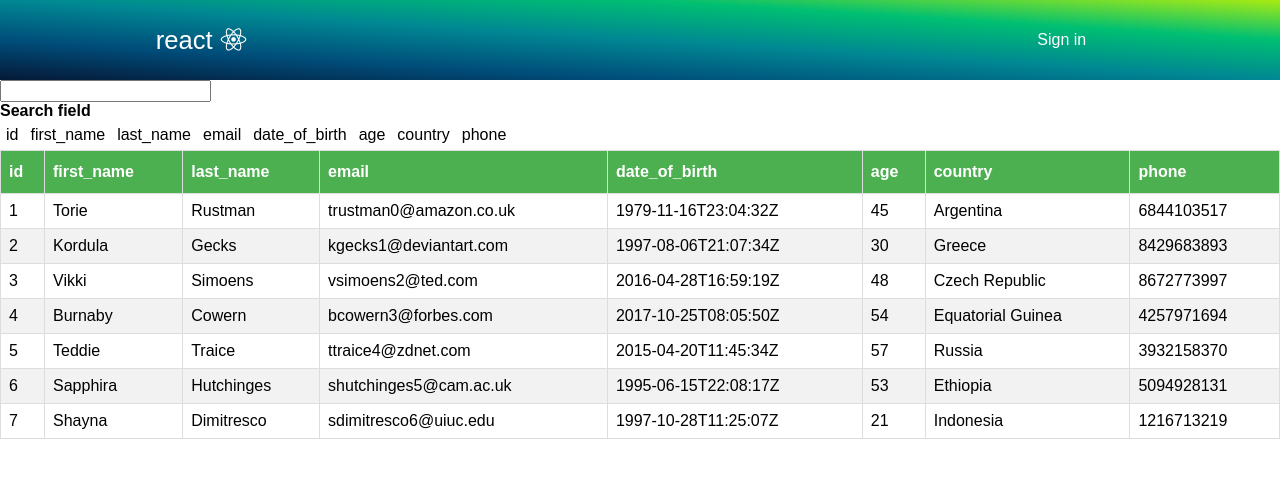
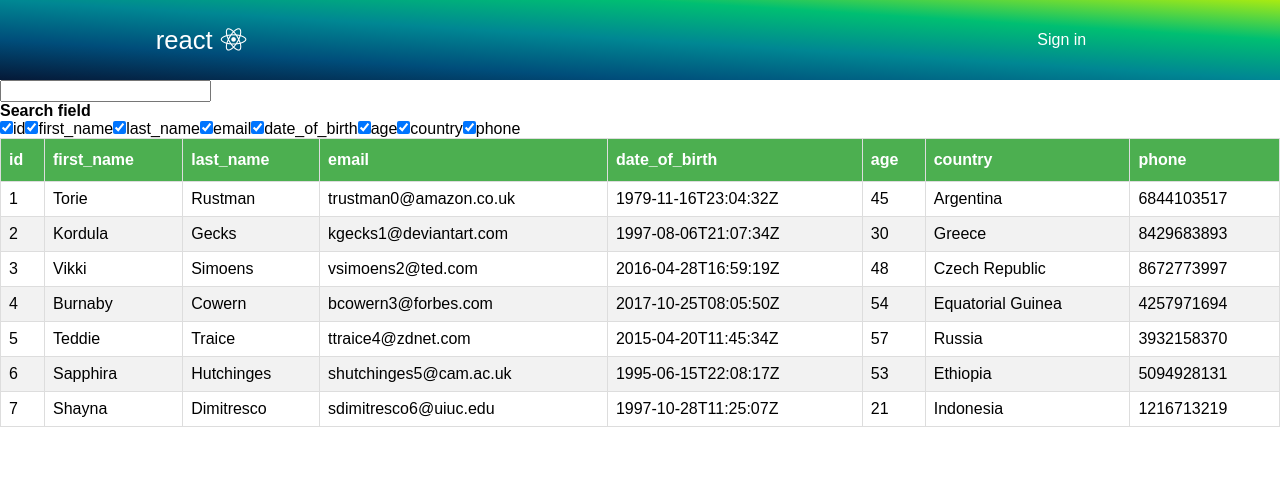
Before and after one commit to quanhoang288/Web-Technology-Project, a React (Create React App) app in the folder frontend/: page /dashboard in a window 1280 px wide. Shown: the top 478 px of the page. Built offline with nearby package versions, Linux system fonts and the light colour scheme.

Commit message:
'UpdateTable'

```diff
--- a/frontend/public/index.html
+++ b/frontend/public/index.html
@@ -15,7 +15,7 @@
       manifest.json provides metadata used when your web app is installed on a
       user's mobile device or desktop. See https://developers.google.com/web/fundamentals/web-app-manifest/
     -->
-    <link rel="manifest" href="%PUBLIC_URL%/manifest.json" />
+
     <!--
       Notice the use of %PUBLIC_URL% in the tags above.
       It will be replaced with the URL of the `public` folder during the build.
--- a/frontend/src/components/Table/Table.css
+++ b/frontend/src/components/Table/Table.css
@@ -20,41 +20,3 @@ table {
     background-color: #4CAF50;
     color: white;
   }
-
-
-  .hiddenCB label {
-    padding: 4px 6px;
-    line-height: 190%;
-    outline-style: none;
-    transition: all .6s;
-  }
-
-  .hiddenCB div {
-    display: inline;
-    margin: 0;
-    padding: 0;
-    list-style: none;
-  }
-
-  .hiddenCB input[type="checkbox"],
-  .hiddenCB input[type="radio"] {
-    display: none;
-
-  }
-
-  .hiddenCB label {
-
-    cursor: pointer;
-  }
-
-  .hiddenCB input[type="checkbox"]+label:hover{
-    background: rgba(0, 128, 128, .8);
-  }
-
-  .hiddenCB input[type="checkbox"]:checked+label {
-    background: rgba(0, 128, 128, .4);
-  }
-
-  .hiddenCB input[type="checkbox"]:checked+label:hover{
-    background: rgba(0, 128, 128, 0, .7);
-  }
--- a/frontend/src/components/Table/Table.js
+++ b/frontend/src/components/Table/Table.js
@@ -3,19 +3,25 @@ import './Table.css'
 import React, { Component } from 'react'
 
 export class Table extends Component {
-    constructor(props)
-    {
+    constructor(props) {
         super(props)
         this.state = {
-            data:this.props.data,
-            query: '',
-            query_field: []
+            data: this.props.data,
+            query : '',
+            query_field: [],
+
         }
     }
 
     componentDidMount() {
 
         this.setState({ data: this.props.data })
+
+        //init query field
+        const columns = this.props.data[0] && Object.keys(this.props.data[0])
+        const query_field = columns ? columns : []
+        this.setState({query_field:query_field})
+
 
 
     }
@@ -25,89 +31,79 @@ export class Table extends Component {
     }
 
 
-    searchFieldChangeHandler = (field_index) => {
-        const query_field = this.state.query_field
-
-        this.setState({query_field:query_field})
-    }
 
     queryHandler = (e) => {
 
-        this.setState({ query: e.target.value })
+        this.setState({query:e.target.value})
+    }
+    filterData = (data) => {
+        const matchingIndex = []
 
-        if (e.target.value === '') {
-            this.setState({ data: this.props.data });
+        data.forEach((row, idx) => {
+            let flag = true
+            this.state.query_field.forEach((field) => {
+                let match = String(row[field]).toLowerCase().indexOf(this.state.query.toLowerCase())
+                if (match > -1 && flag) {
+                    matchingIndex.push(idx)
+                    flag = false
+                }
+            })
+        }
+        )
+        return this.props.data.filter((_, idx) => {
+            return matchingIndex.indexOf(idx) !== -1
+        })
 
     }
-        else {
-            //perform searching
-            const matchingIndex = []
-            const row_data = this.props.data.map((elm, idx) => {
-                return (Object.values(elm))
-            })
+    render() {
 
-            row_data.forEach((row, idx) => {
-                row.forEach((field, idx) => {
-                    let match = String(field).indexOf(this.state.query)
-                    if (match > -1) {
-                        matchingIndex.push(idx)
-                        console.log(matchingIndex)
-                    }
-                }
-                )
-            }
+        const data = this.filterData(this.props.data)
+        const columns = this.props.data[0] && Object.keys(this.props.data[0])
+        return (
 
-            )
-            this.setState({
-                'data': this.props.data.filter((_, idx) => {
-                    return matchingIndex.indexOf(idx) !== -1
-                })
-            })
-        }
-    }
 
-    render() {
-        const data = this.state.data
-        const columns = data[0] && Object.keys(data[0])
-        return (
             <React.Fragment>
 
 
                 <div>
-                    <input onChange={this.queryHandler} value={this.state.query}></input>
+                    <input onChange={this.queryHandler}></input>
                 </div>
 
 
-                <div class="hiddenCB">
+                <div className="hiddenCB">
                     <h3>Search field</h3>
 
                     <div>
 
                         {
-                            data[0]?
+                            this.props.data[0] ?
                                 columns.map((elm, idx) => {
                                     return (
-                                    <React.Fragment>
-                                        <input key={idx} type="checkbox" checked={this.state.query_field.includes(elm)}
 
-                                            onClick = {(e) => {
+                                            <label key={idx}>
+                                                <input key={idx} type="checkbox" value="ok" checked={this.state.query_field.includes(elm)}
+                                                    onChange={(e) => {
                                                         const checked = this.state.query_field.includes(elm)
-                                                const query_field = {...this.state}.query_field
-                                                if(checked)
-                                                {
-                                                    query_field.pop(elm)
+                                                        const query_field = { ...this.state }.query_field
+                                                        if (checked) {
+                                                            query_field.splice(query_field.indexOf(elm), 1)
                                                         }
-                                                else{
+                                                        else {
                                                             query_field.push(elm)
                                                         }
-                                                this.setState({query_field:query_field})
+                                                        this.setState({ query_field: query_field })
                                                     }}
-                                        /><label >{elm}</label>
-                                    </React.Fragment>
+
+
+                                                />
+                                                {elm}
+                                            </label>
+
+
 
                                     )
 
-                            }):null
+                                }) : null
                         }
 
                     </div>
```
Also changed, not shown: frontend/src/components/Table/columns.js (deleted, +0 -51 lines). Lines whose indentation alone changed are shown as unchanged.
